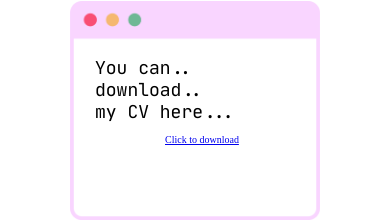
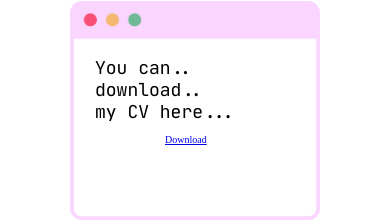
Before and after one commit to ediheid/portfolio-frontend, a React (Create React App) app: page / in a window 390 px wide. Shown: the part 4233-4457 px from the top of the page. Built offline with nearby package versions, Linux system fonts and the light colour scheme; no server answers.

Commit message:
Updated download anchor to Link to test if it will download in Safari as it just open in the same windew on mobile

```diff
--- a/src/Views/Home/DownloadCVSection.js
+++ b/src/Views/Home/DownloadCVSection.js
@@ -1,6 +1,8 @@
 import React from "react";
 import cartoonBrowser from "./Static/marginalia-229.png";
+import { Link } from "react-router-dom";
 
+// * As my personal CV is not sensitive data I have decided to run the download option through the frontend using anchor tag
 import Axios from "axios";
 import fileDownload from "js-file-download";
 
@@ -60,9 +62,13 @@ const DownloadCVSection = () => {
 
         {/* // ! Download button to style */}
         <div className="download-cv-button">
-          <a href="./CV-Edith-Heidmann.pdf" download target="_blank">
+          {/* <a href="./CV-Edith-Heidmann.pdf" target="_blank" download>
             Click to download
-          </a>
+          </a> */}
+
+          <Link to="./CV-Edith-Heidmann.pdf" target="_blank" download>
+            Download
+          </Link>
         </div>
       </div>
     </section>
```
